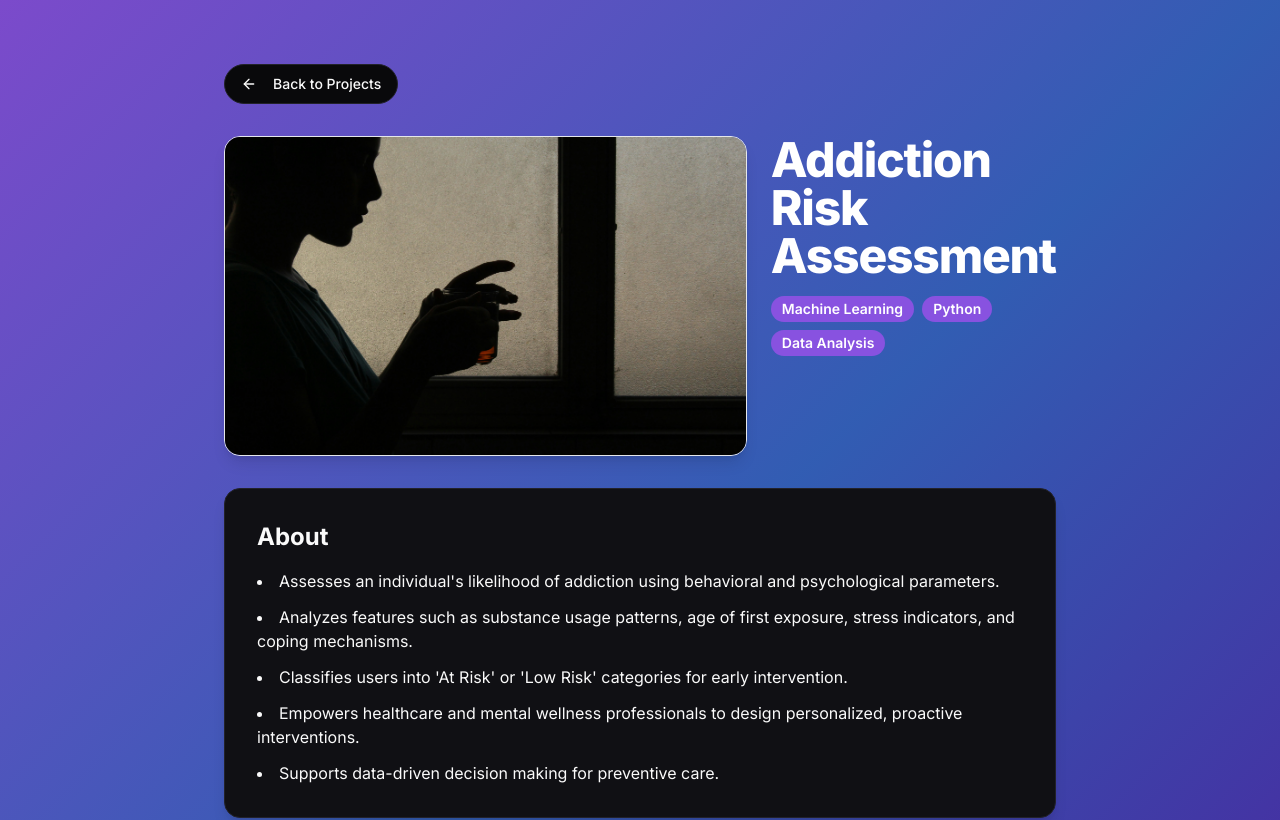
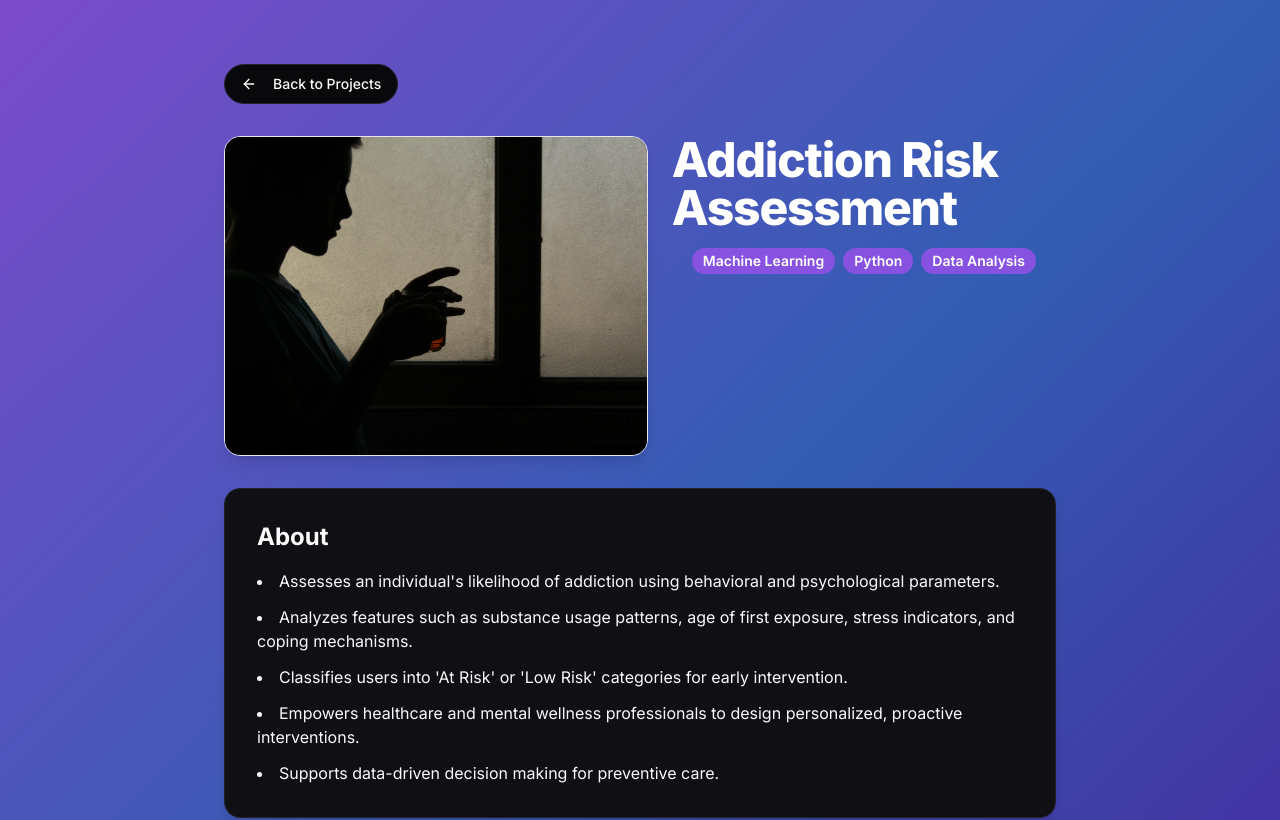
Before and after one commit to Kkkiiiirran/Commit-and-Conquer, a React (Vite) app: page /project/1 in a window 1280 px wide. Shown: the top 820 px of the page. Built offline with nearby package versions, Linux system fonts and the light colour scheme; the HTML template or start-up script is replaced by a standard one.

Commit message:
Refactor className for better readability

```diff
--- a/src/pages/ProjectDetailView.tsx
+++ b/src/pages/ProjectDetailView.tsx
@@ -72,11 +72,20 @@ const ProjectDetailView: React.FC = () => {
               animate={{ scale: 1, opacity: 1 }}
               transition={{ duration: 0.5 }}
               whileHover={{ scale: 1.03, rotate: 0.5 }}
-              className="w-full sm:w-[80%] max-h-[320px] object-cover rounded-2xl shadow-lg border border-gray-200"
+              className="
+              w-full
+              sm:w-[80%]
+              max-h-[320px]
+              object-cover
+              rounded-2xl
+              shadow-lg
+              border
+              border-gray-200
+              "
             />
 
 
-            <div className="flex-1 space-y-4 text-center sm:text-left">
+            <div className="space-y-4">
               <motion.h1
                 initial={{ opacity: 0 }}
                 animate={{ opacity: 1 }}
@@ -85,7 +94,7 @@ const ProjectDetailView: React.FC = () => {
               >
                 {project.name}
               </motion.h1>
-              <div className="flex flex-wrap justify-center sm:justify-start gap-2">
+              <div className="flex flex-wrap justify-center gap-2">
                 {project.tags.map((tag) => (
                   <Badge
                     key={tag}
```
